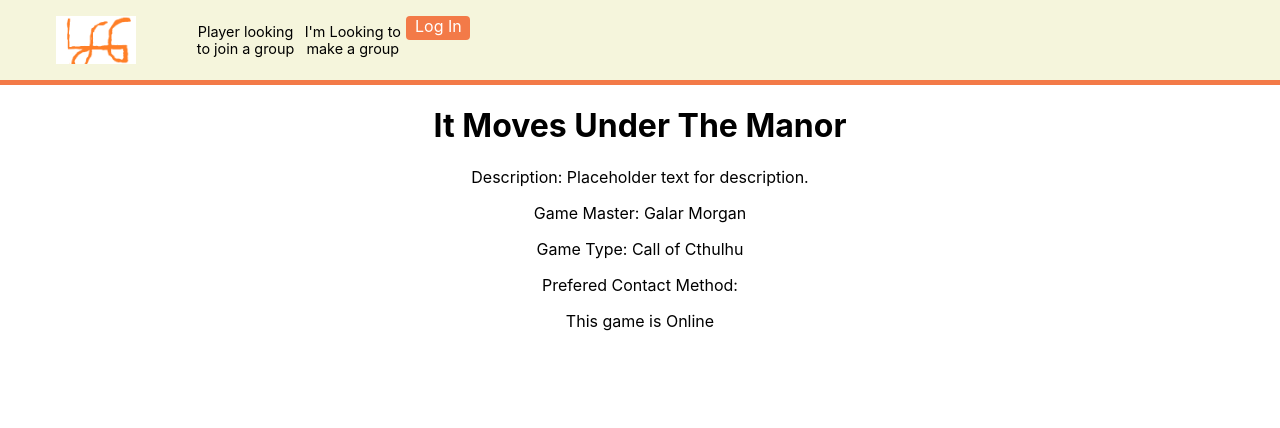
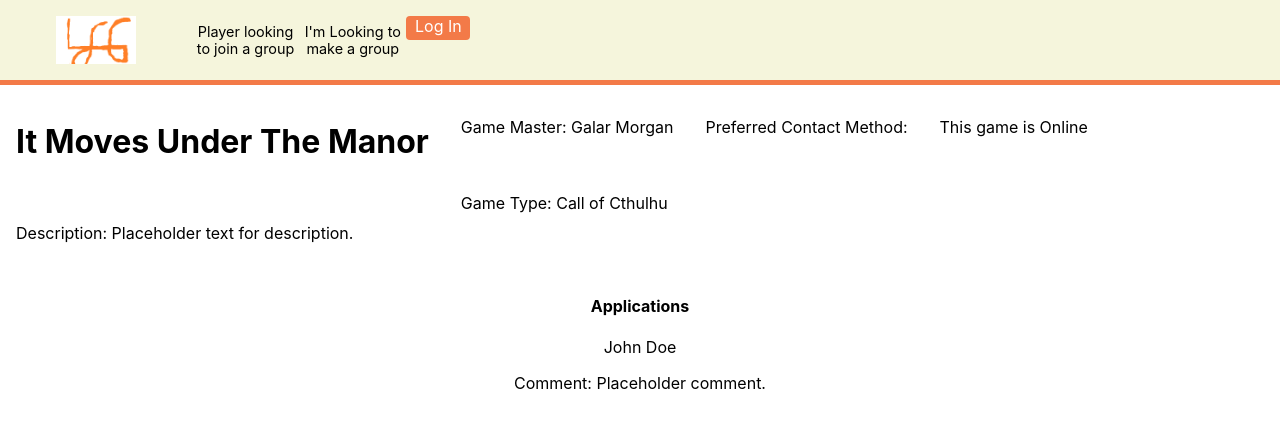
Before and after one commit to TristanPernot/BrainStation_Capstone, a React (Create React App) app: page /listings/1 in a window 1280 px wide. Shown: the top 428 px of the page. Built offline with nearby package versions, Linux system fonts and the light colour scheme.

Commit message:
continued work on all aspects

```diff
--- a/src/componets/ListingComponent/listingComponent.scss
+++ b/src/componets/ListingComponent/listingComponent.scss
@@ -7,7 +7,7 @@
     background: #ffffff;
     box-shadow: 0 0.125rem 0.3125rem rgba(19, 24, 44, 0.1);
     padding-bottom: 1rem;
-    width: 50%;
+    width: 40%;
     margin-left: 5.15vw;
     display: flex;
     margin-top: 1rem;
@@ -16,8 +16,8 @@
     flex-wrap: wrap;
 
     &__img{
-        width: 30%;
-        height: 30%;
+        width: 100%;
+        height: 20rem;
         border-radius: 3%;
     }
 
--- a/src/componets/header/header.scss
+++ b/src/componets/header/header.scss
@@ -46,6 +46,7 @@
           width: 4rem;
           margin-top: 1rem;
           text-decoration: none;
+          text-align: center;
 
         }
     }
--- a/src/pages/CreateListingPage/CreateListingPage.jsx
+++ b/src/pages/CreateListingPage/CreateListingPage.jsx
@@ -1,30 +1,16 @@
-// import './CreateListing.scss'
+import './CreateListingPage.scss'
+import React from 'react'
 import Thumbnail from '../../assests/Images/unsplashdnd.jpg'
 import {Link} from 'react-router-dom'
 import axios from 'axios'
 import './CreateListingPage.scss'
 function CreateListing() {
+    // const [dndData, setDndData] = useState([]);
 
-  // new video object parameter
-      function addListing (newListing) {
-        axios
-        .post('http://localhost:8080/videos', newListing)
-        .then((result) => {
-        })
-        .catch((error) => {
-        console.error(error);
-        });
-      }
-
-      const handleFormSubmit = (event) => {
-        event.preventDefault();
-        const newListing = {
-          title: event.target.title.value,
-          gametype: event.target.gametype.value,
-          description: event.target.description.value,
-        };
-        addListing(newListing);
-      }
+    // const addItem = () => {
+    //   const newItem = 'New Item';
+    //   setItems(prevItems => [...prevItems, newItem]);
+    // };
 
        return (
         <>
@@ -34,7 +20,7 @@ function CreateListing() {
         </div>
         <div class="column">
           <div className='uploadform'>
-          <form onSubmit={handleFormSubmit}>
+          <form>
             <label htmlFor='title'className='uploadform__label'>
                 Title of your game
               </label>
@@ -57,15 +43,22 @@ function CreateListing() {
                 placeholder='Give your game a description'
                 required
               />
-              <label for="gametype">Choose a system for you TTRPG:</label>
-              <select id="cars" name="cars">
+              <label for="gametype" className='uploadform__label'>Choose a system for you TTRPG:</label>
+              <select id="gametype" name="gametype" className='uploadform__input' required>
                 <option value="Call_of_Cthulhu">Call of Cthulhu</option>
                 <option value="Shadowrun">Shadowrun</option>
                 <option value="Dungeons_and_Dragons">Dungeons and Dragons</option>
                 <option value="Mutants_and_Masterminds">Mutants and Masterminds</option>
               </select>
-              <input type="radio" id="online" name="online_check" value="Online" />
-              <label for="html">Online?</label>
+              <label for="contact" className='uploadform__label'>Choose a system for you to contact people:</label>
+              <select id="contact" name="contact" className='uploadform__input' required>
+                <option value="Email">Email</option>
+                <option value="Discord">Discord</option>
+                <option value="Whatsapp">Whatsapp</option>
+                <option value="Other">Other Please describe in Description</option>
+              </select>
+              <input type="radio" id="online" name="online_check" value="Online" className='uploadform__smallinput'/>
+              <label for="online" className='uploadform__smallinput'>Online?</label>
               <Link to="/listings">
               <button className='btn'>
                 Create Listing
@@ -75,12 +68,11 @@ function CreateListing() {
             </div>
           </div>
         </div>
-        <div className='buttons'>
         <Link className='cancelbtn' to="/listings">
-          cancel
+          <button className='btn'>
+            Cancel
+          </button>
         </Link>
-        </div>
-
 
         </>
 
--- a/src/pages/CreateListingPage/CreateListingPage.scss
+++ b/src/pages/CreateListingPage/CreateListingPage.scss
@@ -1,6 +1,6 @@
 .uploadimg{
-    width: 25%;
-    height: 25%;
+    width: 50%;
+    height: 20rem;
 }
 
 .btn{
@@ -8,8 +8,40 @@
     color: #FFFF;
     border-radius: 0.25rem;
     border: none;
-    height: 1.5rem;
-    width: 4rem;
+    text-align: center;
+    height: 3rem;
+    width: 10rem;
     margin-top: 1rem;
     text-decoration: none;
+    display: block;
+    text-decoration: none;
 }
+.uploadform {
+    border: 0;
+    width: 100%;
+    padding-left: 2rem;
+    padding-top: 5rem;
+    margin-left: 2rem;
+
+    &__fieldset {
+      border: 0;
+
+    }
+    &__input{
+        display: inline;
+        border: solid #E1E1E1;
+        border-radius: 1rem;
+        font-size: 0.875rem;
+        height: 2rem;
+        vertical-align: text-bottom;
+        background-color: #FAFAFA;
+        width: 50%;
+    }
+    &__smallinput{
+        display: inline;
+        height: 2rem;
+    }
+    &__label{
+        display: block;
+    }
+}
--- a/src/pages/GetSingleListing/GetSingleListing.jsx
+++ b/src/pages/GetSingleListing/GetSingleListing.jsx
@@ -1,39 +1,55 @@
 import React, { useEffect } from 'react';
-import { useState } from "react";
+import { useState } from 'react';
 import { useParams } from 'react-router-dom';
-import data from "../../data/data.json"
+import data from '../../data/data.json';
+import './GetSingleListing.scss'
 
+function ListingPage() {
+  const { id } = useParams();
+  const [listing] = useState(data);
+  const [singleItem, setSingleItem] = useState();
 
-function ListingPage(){
-    const {id} = useParams();
-    const [listing] = useState(data)
-    const [singleItem, setSingleItem] = useState();
+  const getSelectedItem = (id) => {
+    const result = listing.find((item) => item.id === id);
+    setSingleItem(result);
+  };
 
-    const getSelectedItem = (id) => {
-        const result = listing.find((item) => item.id === id)
-        setSingleItem(result)
+  useEffect(() => {
+    if (id) {
+      getSelectedItem(parseInt(id));
     }
+  }, [id]);
 
-    useEffect(() => {
-        if(id) {
-            getSelectedItem(parseInt(id))
-        }
-    }, [id])
-    console.log("id params", id)
-    console.log(data)
-    console.log("single item", singleItem)
+  console.log('id params', id);
+  console.log(data);
+  console.log('single item', singleItem);
 
   return (
     <div>
+        <div className='description'>
+            <div className='description__content'>
+                <h1>{singleItem?.title}</h1>
+                <p>Description: {singleItem?.description}</p>
+            </div>
+            <div className='description__content'>
+                <p>Game Master: {singleItem?.author}</p>
+                <p>Game Type: {singleItem?.gametype}</p>
+            </div>
+            <p className='description__content'>Preferred Contact Method: {singleItem?.contact}</p>
+            <p className='description__content'>This game is {singleItem?.online ? 'Online' : 'Offline'}</p>
+        </div>
 
-        <h1>{singleItem?.title}</h1>
-        <p>Description: {singleItem?.description}</p>
-        <p>Game Master: {singleItem?.author}</p>
-        <p>Game Type: {singleItem?.gametype}</p>
-        <p>Prefered Contact Method: {singleItem?.contact}</p>
-        <p>This game is {singleItem?.online ? 'Online' : 'Offline'}</p>
+      <div className="comments">
+        <h4>Applications</h4>
+        {singleItem?.comments && singleItem.comments.map((comment) => (
+          <div key={comment.id}>
+            <p>{comment.name}</p>
+            <p>Comment: {comment.comment}</p>
+          </div>
+        ))}
+      </div>
     </div>
   );
-};
+}
 
 export default ListingPage;
--- /dev/null
+++ b/src/pages/GetSingleListing/GetSingleListing.scss
@@ -0,0 +1,13 @@
+.description{
+    display: flex;
+    text-align: left;
+    &__content {
+        padding: 1rem;
+        display: flex;
+        flex-direction: column;
+        gap: 1.5rem;
+    }
+}
+.comments{
+    text-align: center;
+}
--- a/src/pages/HomePage/HomePage.scss
+++ b/src/pages/HomePage/HomePage.scss
@@ -10,6 +10,7 @@
     }
     &__button{
         background-color: #f37a48;
+        box-shadow: 0 0.125rem 0.3125rem rgba(19, 24, 44, 0.1);
         border: none;
         color: white;
         padding: 0.4rem 1rem 0.4rem 1rem;
```
